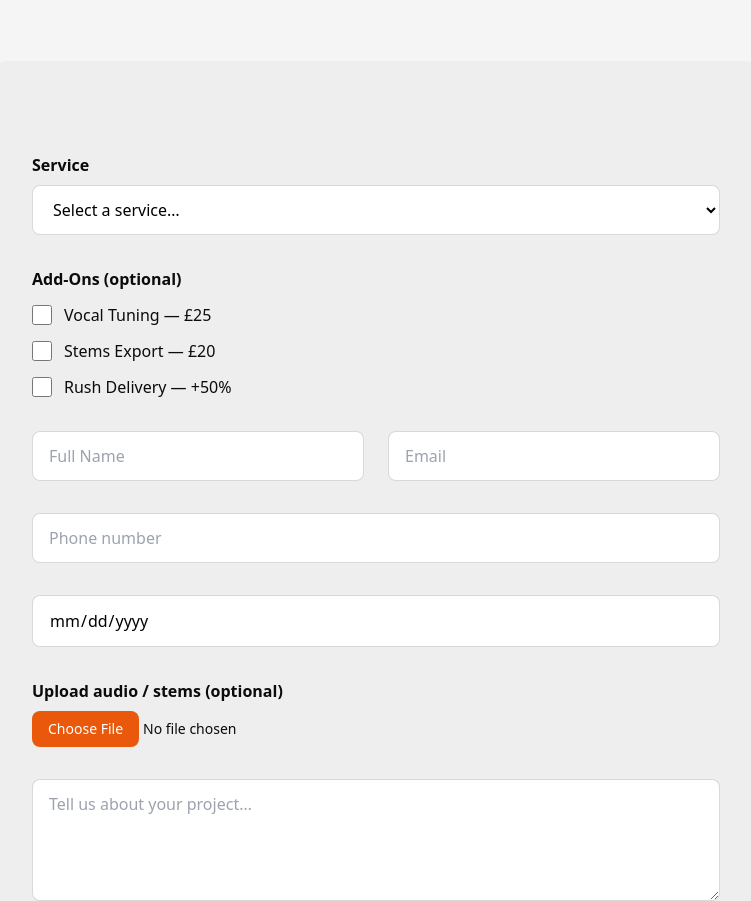
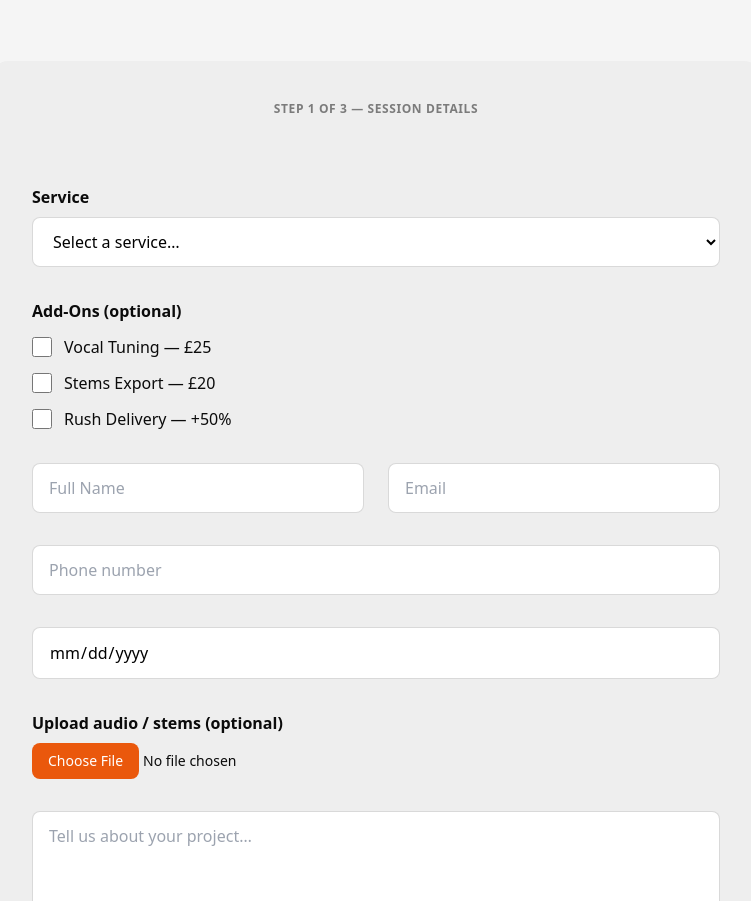
Before and after one commit to sstanl3ygeorge-hue/studio-xv, a website: page index.html in a window 1280 px wide. Shown: the part 3520-4421 px from the top of the page, without its empty margins (264-1015 px from the left). Drawn offline with nearby package versions, Linux system fonts and the light colour scheme; a script that the page names is missing.

Commit message:
Add visual progress indicator to booking form

```diff
--- a/index.html
+++ b/index.html
@@ -368,6 +368,10 @@
     </h2>
 
     <div class="rounded-2xl p-10 shadow-xl" style="background: var(--bg-soft);">
+
+      <p class="text-xs uppercase tracking-wider opacity-50 mb-4 text-center font-semibold">
+        Step 1 of 3 — Session details
+      </p>
 
       <p id="booking-status" class="text-sm opacity-0 mb-6 text-center transition-opacity duration-300">
         You're booking a session
```
